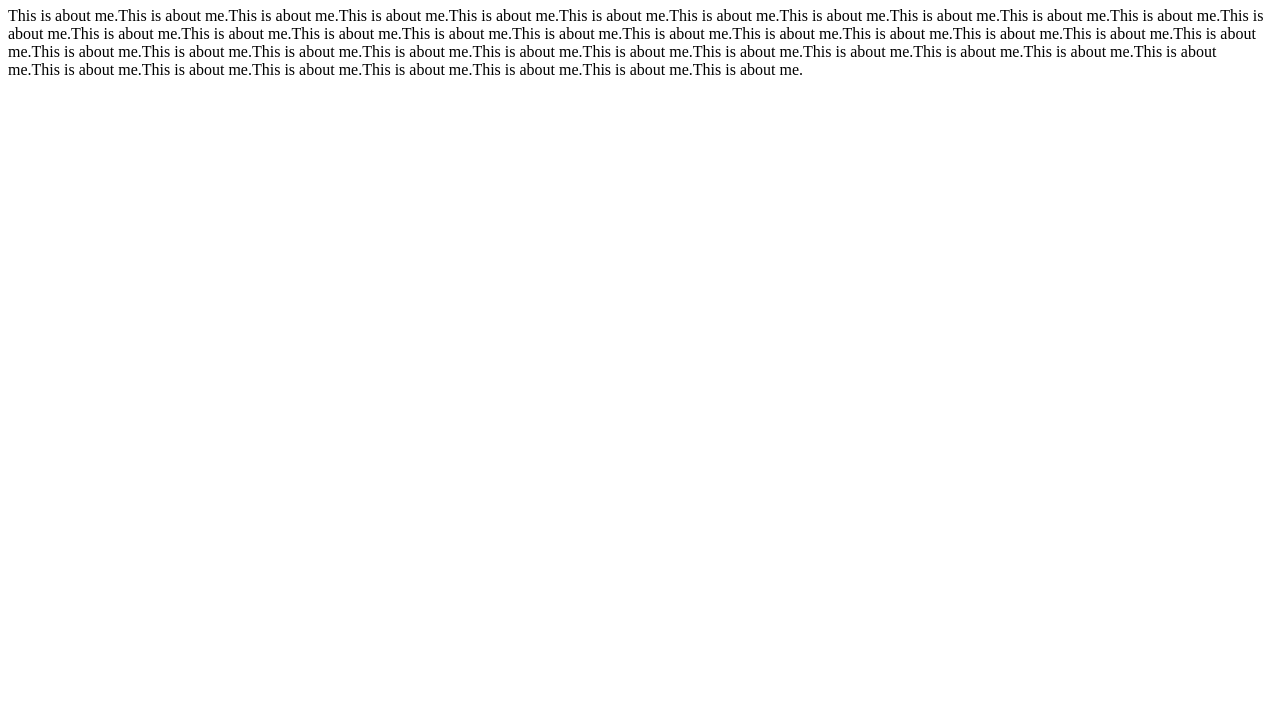
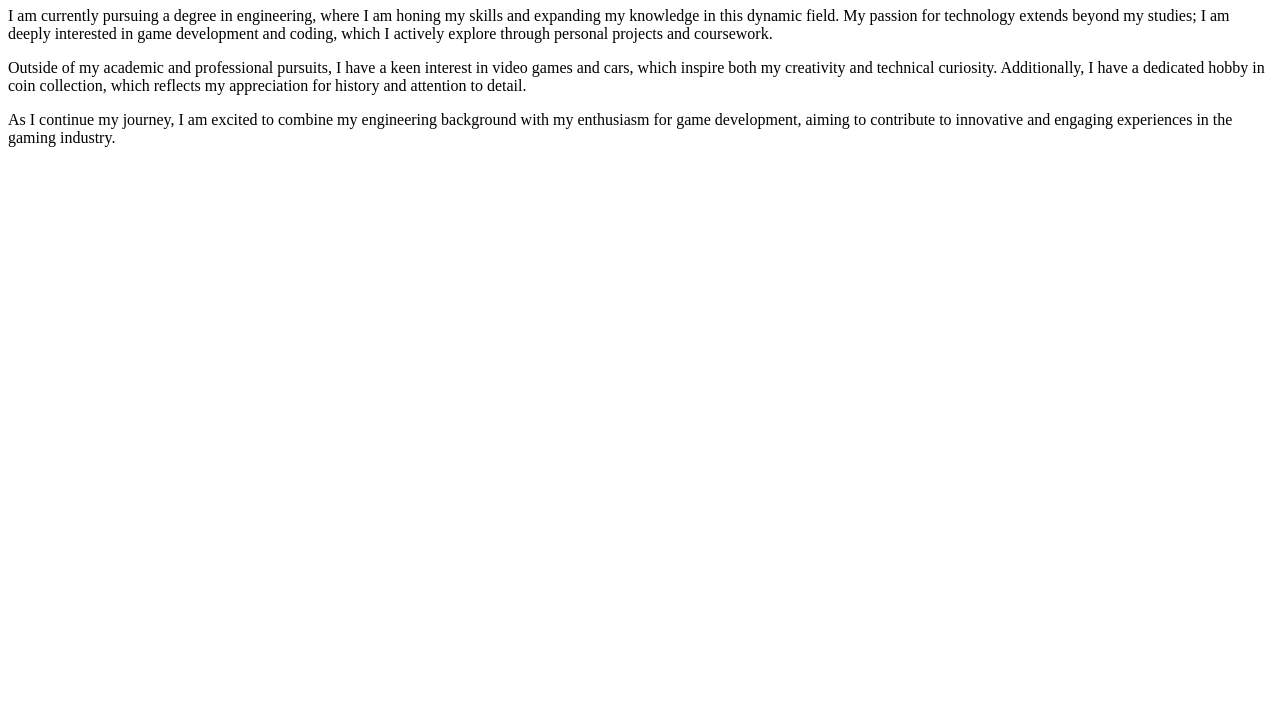
Before and after one commit to Kedar-06/Kedar-Portfolio, a plain HTML site: page Aboutme.html in a window 1280 px wide. Shown: the part 73-800 px from the top of the page. Drawn offline with Linux system fonts and the light colour scheme.

Commit message:
Update Aboutme.html

```diff
--- a/Aboutme.html
+++ b/Aboutme.html
@@ -8,16 +8,24 @@
   <body>
     <h1>About Me</h1>
     <p>
-      This is about me.This is about me.This is about me.This is about me.This
-      is about me.This is about me.This is about me.This is about me.This is
-      about me.This is about me.This is about me.This is about me.This is about
-      me.This is about me.This is about me.This is about me.This is about
-      me.This is about me.This is about me.This is about me.This is about
-      me.This is about me.This is about me.This is about me.This is about
-      me.This is about me.This is about me.This is about me.This is about
-      me.This is about me.This is about me.This is about me.This is about
-      me.This is about me.This is about me.This is about me.This is about
-      me.This is about me.This is about me.This is about me.This is about me.
+      I am currently pursuing a degree in engineering, where I am honing my
+      skills and expanding my knowledge in this dynamic field. My passion for
+      technology extends beyond my studies; I am deeply interested in game
+      development and coding, which I actively explore through personal projects
+      and coursework.
+    </p>
+
+    <p>
+      Outside of my academic and professional pursuits, I have a keen interest
+      in video games and cars, which inspire both my creativity and technical
+      curiosity. Additionally, I have a dedicated hobby in coin collection,
+      which reflects my appreciation for history and attention to detail.
+    </p>
+
+    <p>
+      As I continue my journey, I am excited to combine my engineering
+      background with my enthusiasm for game development, aiming to contribute
+      to innovative and engaging experiences in the gaming industry.
     </p>
   </body>
 </html>
```
